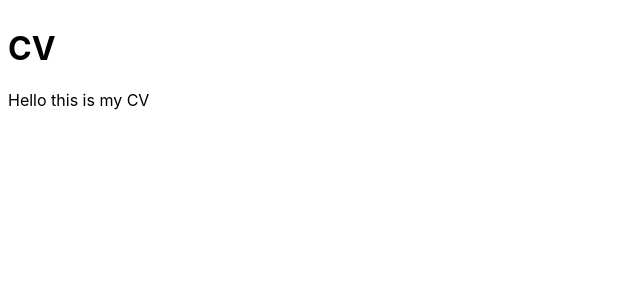
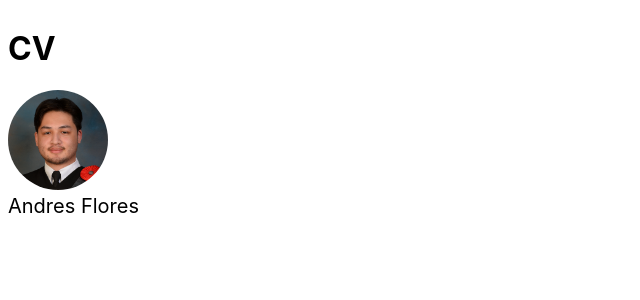
Before and after one commit to Searnd/CV, a Svelte app: page / in a window 1280 px wide. Shown: the top 300 px of the page, without its empty margins (0-640 px from the left). Built offline with nearby package versions, Linux system fonts and the light colour scheme.

Commit message:
add skeleton for profile section

```diff
--- a/src/App.svelte
+++ b/src/App.svelte
@@ -1,6 +1,10 @@
+<script lang="ts">
+  import Profile from "./components/Profile.svelte";
+</script>
+
 <main>
   <h1>CV</h1>
-  Hello this is my CV
+  <Profile/>
 </main>
 
 <style lang="scss">
--- /dev/null
+++ b/src/components/Profile.svelte
@@ -0,0 +1,29 @@
+<script lang="ts">
+  import profilePicture from "../assets/pfp.jpg";
+  let isFunMode = false;
+
+  $: myName = isFunMode ? "Andres Flores 🤙" : "Andres Flores";
+
+  function toggleFunMode() {
+    isFunMode = !isFunMode;
+  }
+</script>
+
+<div>
+  <img on:click={toggleFunMode} id="profile-picture" src="{profilePicture}" alt="profile">
+  <p id="my-name">{myName}</p>
+</div>
+
+<style lang="scss">
+  #profile-picture {
+    object-fit: cover;
+    border-radius: 50%;
+    height: 100px;
+    width: 100px;
+  }
+
+  #my-name {
+    margin: 0;
+    font-size: 1.25em;
+  }
+</style>
```
Also changed, not shown: src/assets/pfp.jpg (added), src/assets/pfp0.jpg (added).
